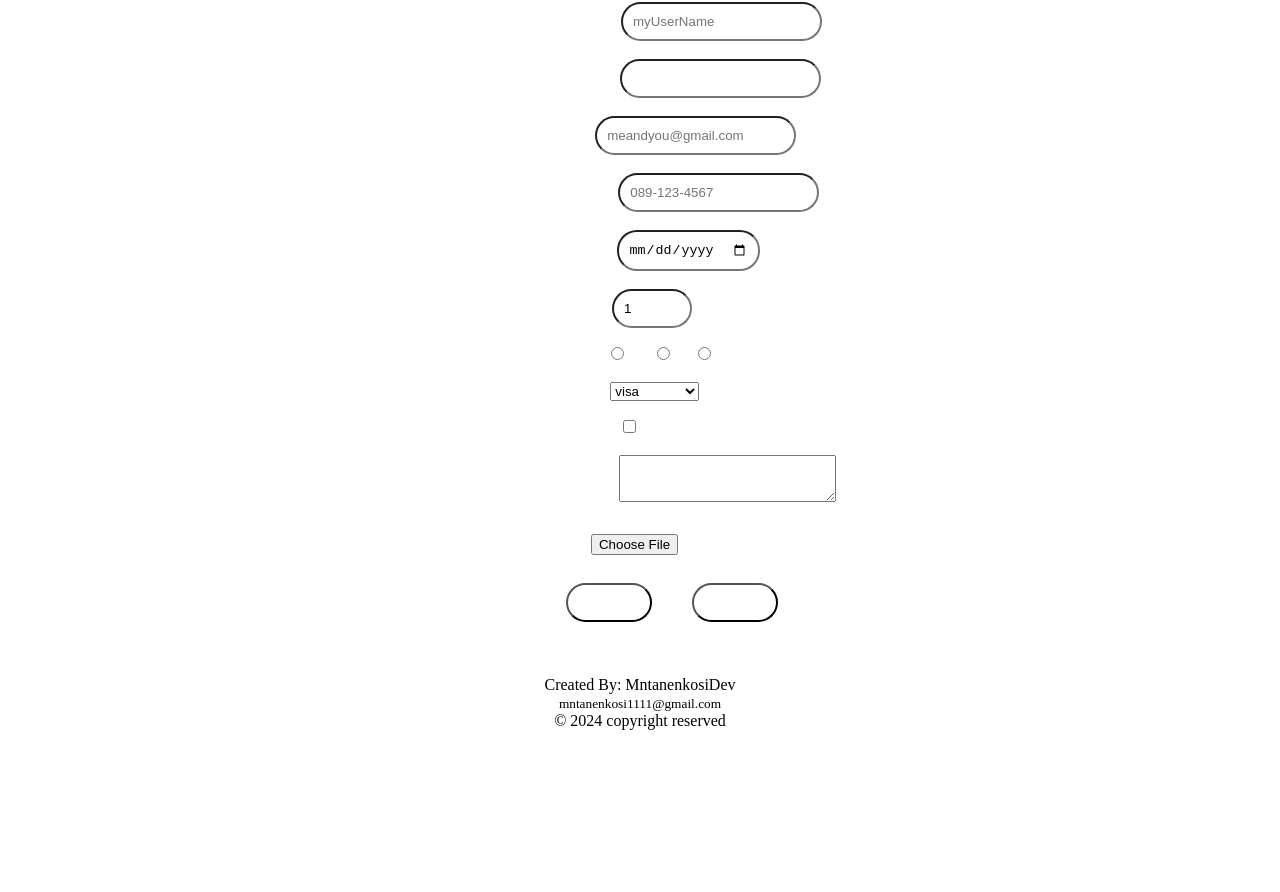
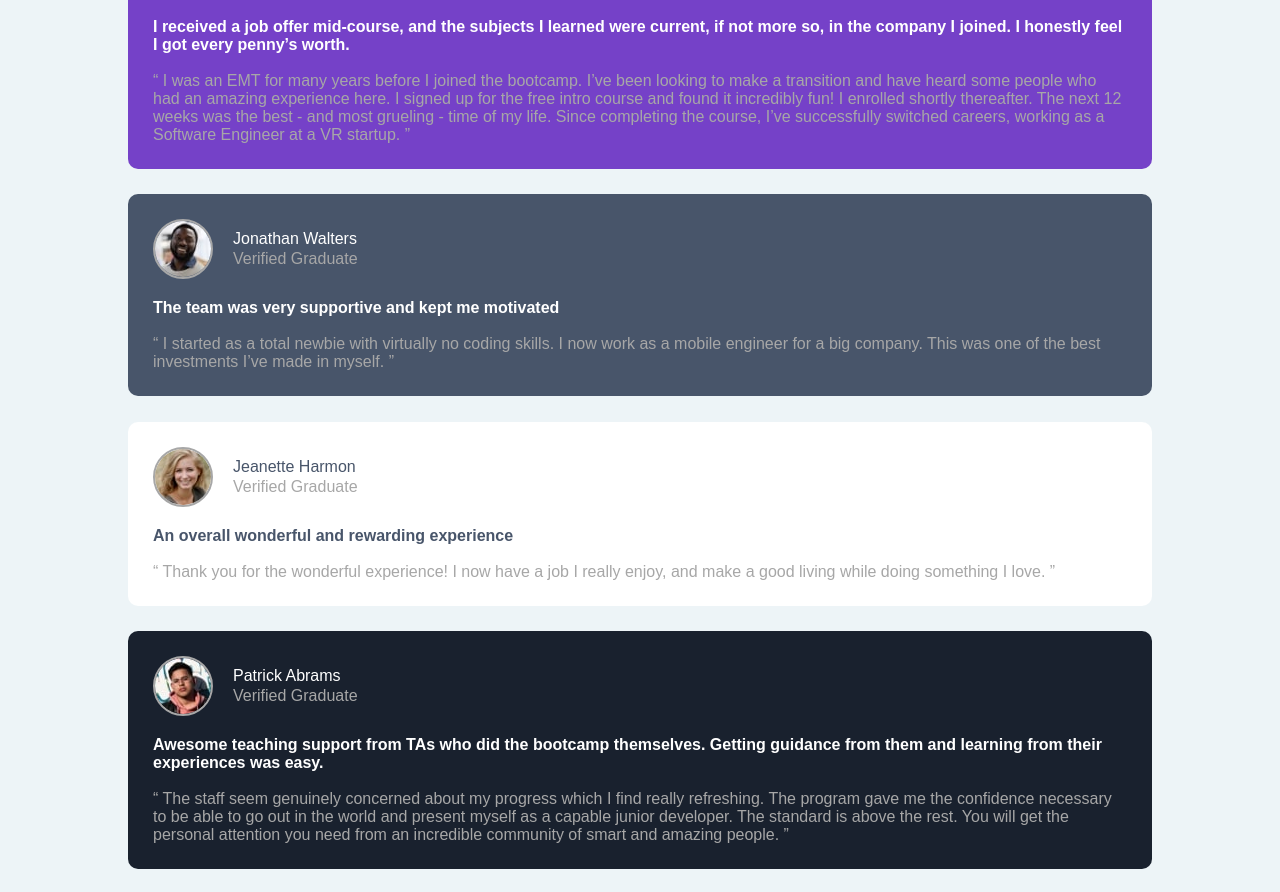
Before and after one commit to MntanenkosiDev/newer-repo, a plain HTML site: page index.html in a window 1280 px wide. Shown: the part 113-1005 px from the top of the page. Before the commit the page ends 863 px from the top, so only its background shows below. Drawn offline with Linux system fonts and the light colour scheme.

Commit message:
Add files via upload

```diff
--- a/index.css
+++ b/index.css
@@ -1,105 +1,62 @@
 * {
-  margin: 0;
-  padding: 0;
+    margin: 0;
+    padding: 0;
 }
 
 body {
-  background-image: url(fast\ car.jpg);
-  background-size: cover;
-  background-position: center;
-  background-repeat: no-repeat;
+    background-color: rgb(237, 244, 247);
+    font-family: Arial, Helvetica, sans-serif;
+    color: white;
 }
 
-header, footer {
-  color: black;
-  padding: 20px;
-  background-color: white;
+.colums {
+    padding: 25px;
+    margin-bottom: 25px;
+    margin: 2% 10% 2% 10%;
+    border-radius: 10px;
 }
 
-header {
-  display: flex;
-  align-items: center;
-  justify-content: space-between;
+span {
+    color: rgb(167, 167, 167);
 }
 
-.nav-bar a {
-  margin-left: 15px; /* Adds space between links */
-  text-decoration: none;
+.top {
+    display: flex;
 }
 
-a{
-  color: black;
+.top > p {
+    line-height: 20px;
+    margin-top: 10px;
 }
 
-form {
-  border-radius: 20px;
-  text-align: center;
-  margin-left: 25%;
-  width: 50%;
-  padding: 20px;
-  margin-bottom: 14px;
-  color: white;
-  backdrop-filter: blur(5px);
+img {
+    border: 2px solid rgb(167, 167, 167);
+    margin: 0 20px 20px 0;
+    border-radius: 50px;
 }
 
-.content {
-  text-align: left;
-  margin-left: 33%;
-  position: relative; /* Keeps the content (inputs, labels) clear */
-  z-index: 1; /* Ensures the content stays above the blurred background */
+.col-1 {
+    background-color: hsl(263, 55%, 52%);
 }
 
-.content input {
-  background: none;
-  border-radius: 20px;
-  padding: 10px;
+.col-2 {
+    background-color: hsl(217, 19%, 35%);
 }
 
-#button {
-  color: white;
-  padding: 10px;
-  margin-right: 5%;
-  width: 20%;
-  margin-left: 15px;
-  border-radius: 20px;
+.col-3 {
+    background-color: hsl(0, 0%, 100%);
+    color: hsl(217, 19%, 35%);
 }
 
-footer {
-  text-align: center;
+.col-4 {
+    background-color: hsl(219, 29%, 14%);
 }
 
-footer a{
-  text-decoration: none;
+.col-5 {
+    background-color: hsl(0, 0%, 100%);
+    color: hsl(217, 19%, 35%);
 }
 
-@media screen and (max-width: 786px) {
-
-  form {
-    border-radius: 20px;
-    text-align: center;
-    margin-left: 25%;
-    padding: 20px;
-    margin-bottom: 14px;
-    color: white;
-    backdrop-filter: blur(5px);
-  }
-
-  .content {
-    width: 80%;
-    text-align: left;
-    margin-left: 8%;
-    position: relative; /* Keeps the content (inputs, labels) clear */
-    z-index: 1; /* Ensures the content stays above the blurred background */
-  }
-
-  #button {
-    font-size: 1rem;
-    width: 30%;
-    color: white;
-    padding: 2%;
-    margin-right: 5%;
-    margin-left: 15px;
-    border-radius: 20px;
-  }
-
+.top {
+    display: flex;
 }
--- a/index.html
+++ b/index.html
@@ -3,89 +3,121 @@
 <head>
     <meta charset="UTF-8">
     <meta name="viewport" content="width=device-width, initial-scale=1.0">
-    <title>COURSE: HTML & CSS</title>
+    <title>Fronted Mentor | Testimonials  Challenge</title>
     <link rel="stylesheet" href="index.css">
+    <link rel="icon" type="images/png" href="images/favicon-32x32.png">
 </head>
 <body>
-    <header>
-            <h1>Welcome To ThandoCodes</h1>
-        <div class="nav-bar">
-            <a href="#">Home</a>
-            <a href="#">About Me</a>
-            <a href="#">Contact Me</a>
+    <div class="container">
+        <div class="colums col-1">
+            <div class="top">
+                <img src="image-daniel.jpg">
+                <p>
+                    Daniel Clifford<br>
+                    <span>Verified Graduate</span>
+                </p>
+            </div>
+            <div class="paragraph">
+                <p>
+                    <strong>
+                    I received a job offer mid-course, and the subjects I learned were current, if not more so,
+                    in the company I joined. I honestly feel I got every penny’s worth.<br><br>
+                    </strong>
+                    <span>
+                    “ I was an EMT for many years before I joined the bootcamp. I’ve been looking to make a
+                    transition and have heard some people who had an amazing experience here. I signed up
+                    for the free intro course and found it incredibly fun! I enrolled shortly thereafter.
+                    The next 12 weeks was the best - and most grueling - time of my life. Since completing
+                    the course, I’ve successfully switched careers, working as a Software Engineer at a VR startup. ”
+                    </span>
+                </p>
+            </div>
         </div>
-    </header>
-    <br>
-    <form action="index.php" method="POST" enctype="multipart/form-data">
-
-        <div class="content">
-
-        <label for="username">username: </label>
-        <input type="text" id="username" placeholder="myUserName" minlength="6" maxlength="15" required>
-        <br><br>
-
-        <label for="password">password: </label>
-        <input type="password" id="password" maxlength="15" required>
-        <br><br>
-
-        <label for="email">email: </label>
-        <input type="email" id="email" placeholder="meandyou@gmail.com" required>
-        <br><br>
-
-        <label for="phone">phone no. </label>
-        <input type="tel" id="phone" placeholder="089-123-4567" pattern="[0-9]{3}-[0-9]{3}-[0-9]{4}" required>
-        <br><br>
-
-        <label for="dob">birthdate: </label>
-        <input type="date" id="dob" required>
-        <br><br>
-
-        <label for="quantity">quantity: </label>
-        <input type="number" id="quantity" min="0" max="100" value="1" required>
-        <br><br>
-
-        <label for="title">title: </label>
-
-        <label for="Mr.">Mr. </label>
-        <input type="radio" id="Mr." value="Mr." name="title">
-        <label for="Ms.">Ms. </label>
-        <input type="radio" id="Ms." value="Ms." name="title">
-        <label for="Dr.">Dr. </label>
-        <input type="radio" id="Dr." value="Dr." name="title">
-        <br><br>
-
-        <label for="payment">payment</label>
-        <select id="payment">
-            <option value="visa">visa</option>
-            <option value="mastercard">mastercard</option>
-            <option value="giftcard">giftcard</option>
-        </select>
-        <br><br>
-
-        <label for="subscribe">Subscribe: </label>
-        <input type="checkbox" id="subscribe">
-        <br><br>
-
-        <label for="comment">comment: </label>
-        <textarea id="comment" rows="3" cols="25"></textarea>
-        <br><br>
-
-        <label for="file">file: </label>
-        <input type="file" id="file" accept="image/png, image/jpeg">
-        <br><br>
-
-            <input type="reset" id="button">
-            <input type="submit" value="Submit" id="button">
-
+        <div class="colums col-2">
+            <div class="top">
+                <img src="image-jonathan.jpg">
+                <p>
+                    Jonathan Walters<br>
+                    <span>Verified Graduate</span>
+                </p>
+            </div>
+            <div class="paragraph">
+                <p>
+                    <strong>The team was very supportive and kept me motivated</strong><br><br>
+                    <span>
+                    “ I started as a total newbie with virtually no coding skills. I now work as a mobile engineer
+                    for a big company. This was one of the best investments I’ve made in myself. ”
+                    </span>
+                </p>
+            </div>
         </div>
-
-    </form>
-
-    <footer>
-        <a href="https://github.com/MntanenkosiDev">Created By: MntanenkosiDev</a><br>
-        <small><a href="mailto:mntanenkosi1111@gmail.com">mntanenkosi1111@gmail.com</a></small><br>
-        &copy; 2024 copyright reserved<br>
-    </footer>
-
+        <div class="colums col-3">
+            <div class="top">
+                <img src="image-jeanette.jpg">
+                <p>
+                    Jeanette Harmon<br>
+                    <span>Verified Graduate</span>
+                </p>
+            </div>
+            <div class="paragraph">
+                <p>
+                    <strong>An overall wonderful and rewarding experience</strong><br><br>
+                    <span>
+                    “ Thank you for the wonderful experience! I now have a job I really enjoy, and make a good living
+                    while doing something I love. ”
+                    </span>
+                </p>
+            </div>
+        </div>
+        <div class="colums col-4">
+            <div class="top">
+                <img src="image-patrick.jpg">
+                <p>
+                    Patrick Abrams<br>
+                    <span>Verified Graduate</span>
+                </p>
+            </div>
+            <div class="paragraph">
+                <p>
+                    <strong>
+                    Awesome teaching support from TAs who did the bootcamp themselves. Getting guidance from them and
+                    learning from their experiences was easy.
+                    </strong><br><br>
+                    <span>
+                    “ The staff seem genuinely concerned about my progress which I find really refreshing. The program
+                    gave me the confidence necessary to be able to go out in the world and present myself as a capable
+                    junior developer. The standard is above the rest. You will get the personal attention you need from
+                    an incredible community of smart and amazing people. ”
+                    </span>
+                </p>
+            </div>
+        </div>
+        <div class="colums col-5">
+            <div class="top">
+                <img src="image-kira.jpg">
+                <p>
+                    Kira Whittle<br>
+                    <span>Verified Graduate</span>
+                </p>
+            </div>
+            <div class="paragraph">
+                <p>
+                    <strong>
+                    Such a life-changing experience. Highly recommended!
+                    </strong><br><br>
+                    <span>
+                    “ Before joining the bootcamp, I’ve never written a line of code. I needed some structure from
+                    professionals who can help me learn programming step by step. I was encouraged to enroll by a former
+                    student of theirs who can only say wonderful things about the program. The entire curriculum and staff
+                    did not disappoint. They were very hands-on and I never had to wait long for assistance. The agile team
+                    project, in particular, was outstanding. It took my learning to the next level in a way that no tutorial
+                    could ever have. In fact, I’ve often referred to it during interviews as an example of my developent
+                    experience. It certainly helped me land a job as a full-stack developer after receiving multiple offers.
+                    100% recommend! ”
+                    </span>
+                </p>
+            </div>
+        </div>
+    </div>
 </body>
 </html>
```
Also changed, not shown: favicon-32x32.png (added), image-daniel.jpg (added), image-jeanette.jpg (added), image-jonathan.jpg (added), image-kira.jpg (added), image-patrick.jpg (added).
